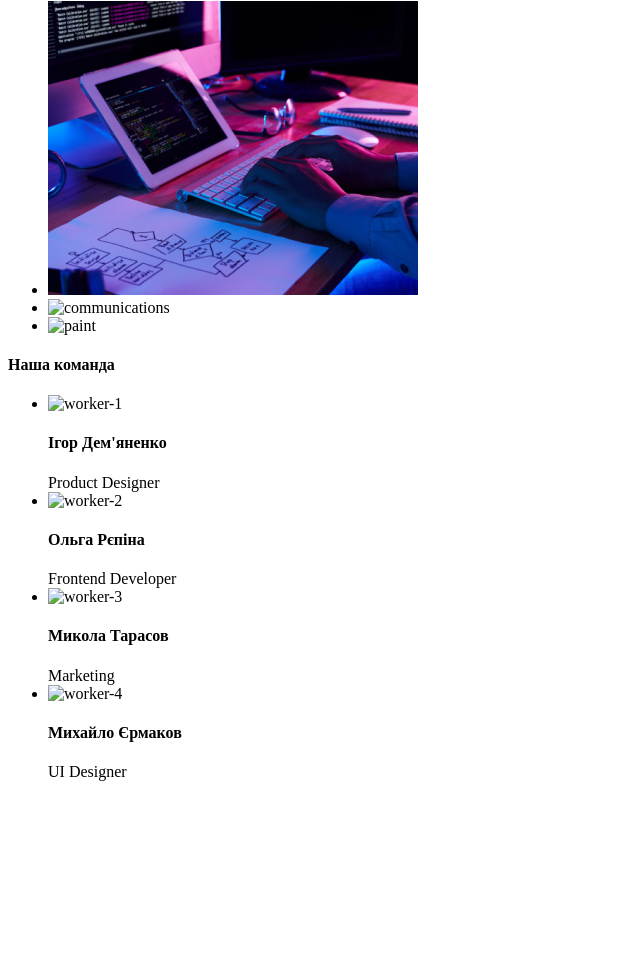
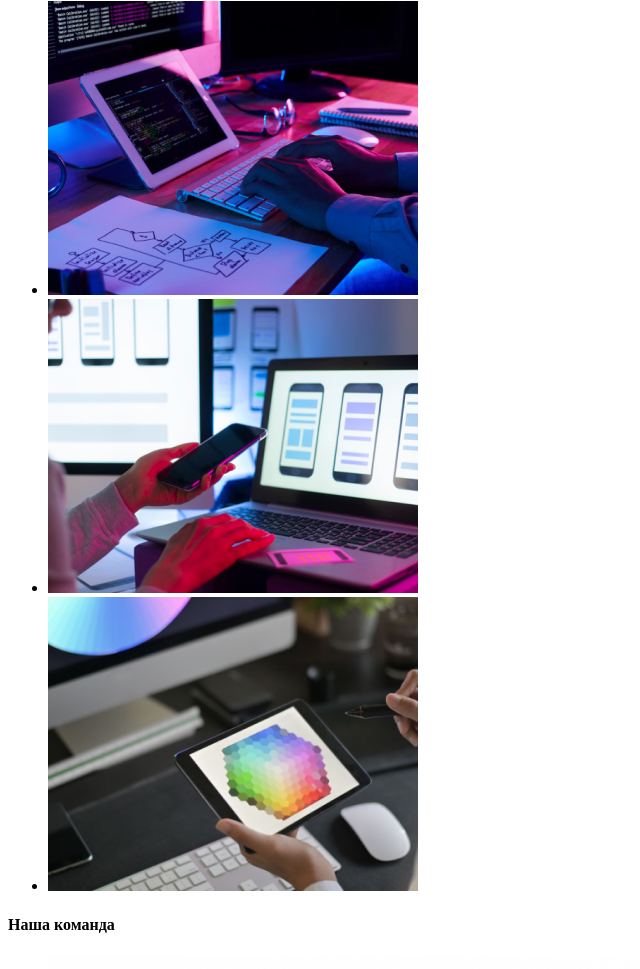
Before and after one commit to AlexGlaz7/goit-markup-hw-01, a plain HTML site: page index.html in a window 1280 px wide. Shown: the part 631-1600 px from the top of the page, without its empty margins (0-640 px from the left). Before the commit the page ends 1428 px from the top, so only its background shows below. Drawn offline with Linux system fonts and the light colour scheme; the site is published under a folder, as on GitHub Pages, so addresses that start at the root find nothing.

Commit message:
Исправил проблему с изображением

```diff
--- a/index.html
+++ b/index.html
@@ -40,17 +40,17 @@
    <section><h3>Чим ми займаємося</h3>
    <ul>
     <li><img src="./images/img-1.png" alt="technology"></li>
-    <li><img src="/images/img-2.png" alt="communications"></li>
-    <li><img src="/images/img-3.png" alt="paint"></li>
+    <li><img src="./images/img-2.png" alt="communications"></li>
+    <li><img src="./images/img-3.png" alt="paint"></li>
    </ul>
    </section>
 
    <section><h4>Наша команда</h4>
    <ul>
-    <li><img src="/images/worker-1.jpg" alt="worker-1"><h4>Ігор Дем'яненко</h4><span>Product Designer</span></li>
-    <li><img src="/images/worker-2.jpg" alt="worker-2"><h4>Ольга Рєпіна</h4><span>Frontend Developer</span></li>
-    <li><img src="/images/worker-3.jpg" alt="worker-3"><h4>Микола Тарасов</h4><span>Marketing</span></li>
-    <li><img src="/images/worker-4.jpg" alt="worker-4"><h4>Михайло Єрмаков</h4><span>UI Designer</span></li>
+    <li><img src="./images/worker-1.jpg" alt="worker-1"><h4>Ігор Дем'яненко</h4><span>Product Designer</span></li>
+    <li><img src="./images/worker-2.jpg" alt="worker-2"><h4>Ольга Рєпіна</h4><span>Frontend Developer</span></li>
+    <li><img src="./images/worker-3.jpg" alt="worker-3"><h4>Микола Тарасов</h4><span>Marketing</span></li>
+    <li><img src="./images/worker-4.jpg" alt="worker-4"><h4>Михайло Єрмаков</h4><span>UI Designer</span></li>
    </ul>
    </section>
 </main>
```
